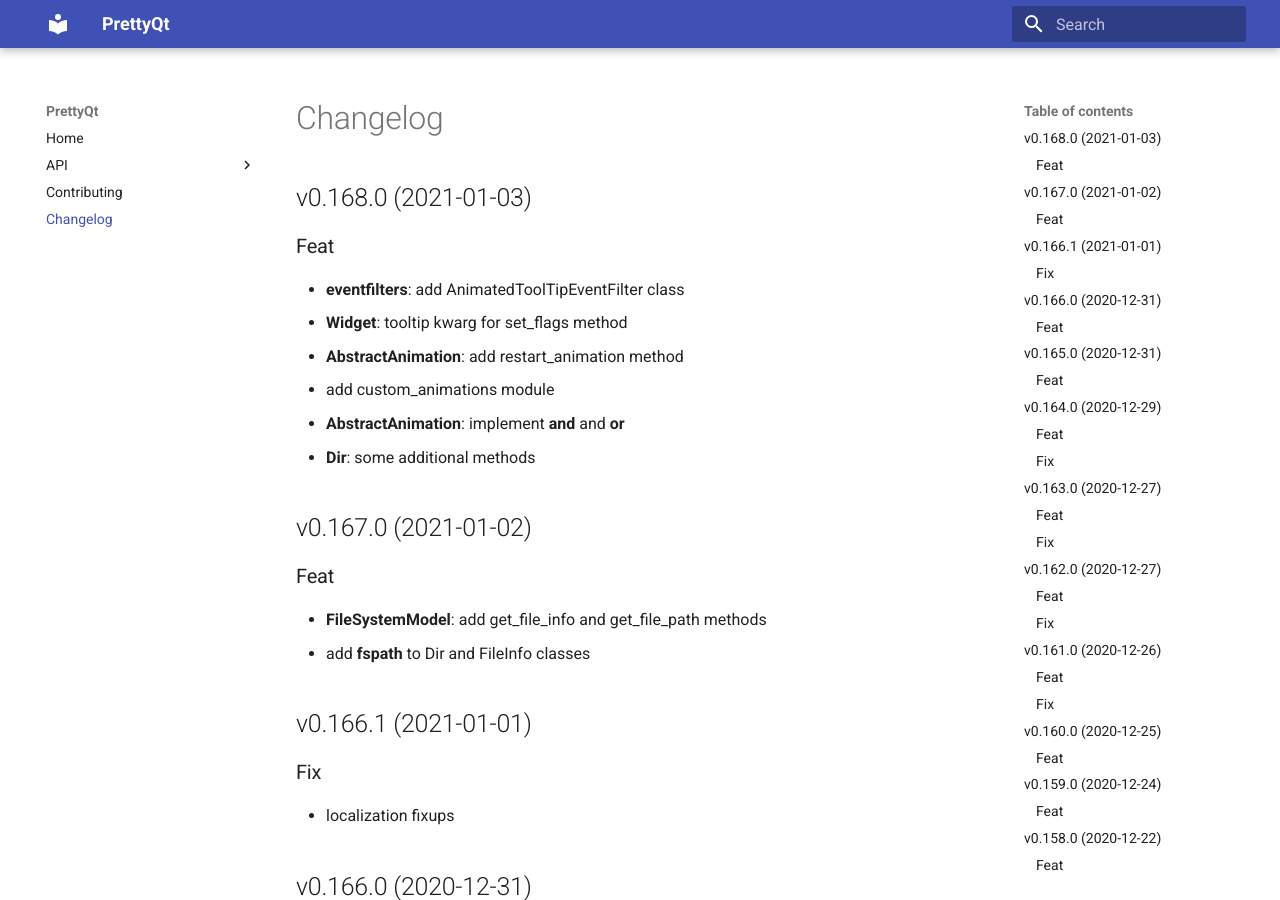
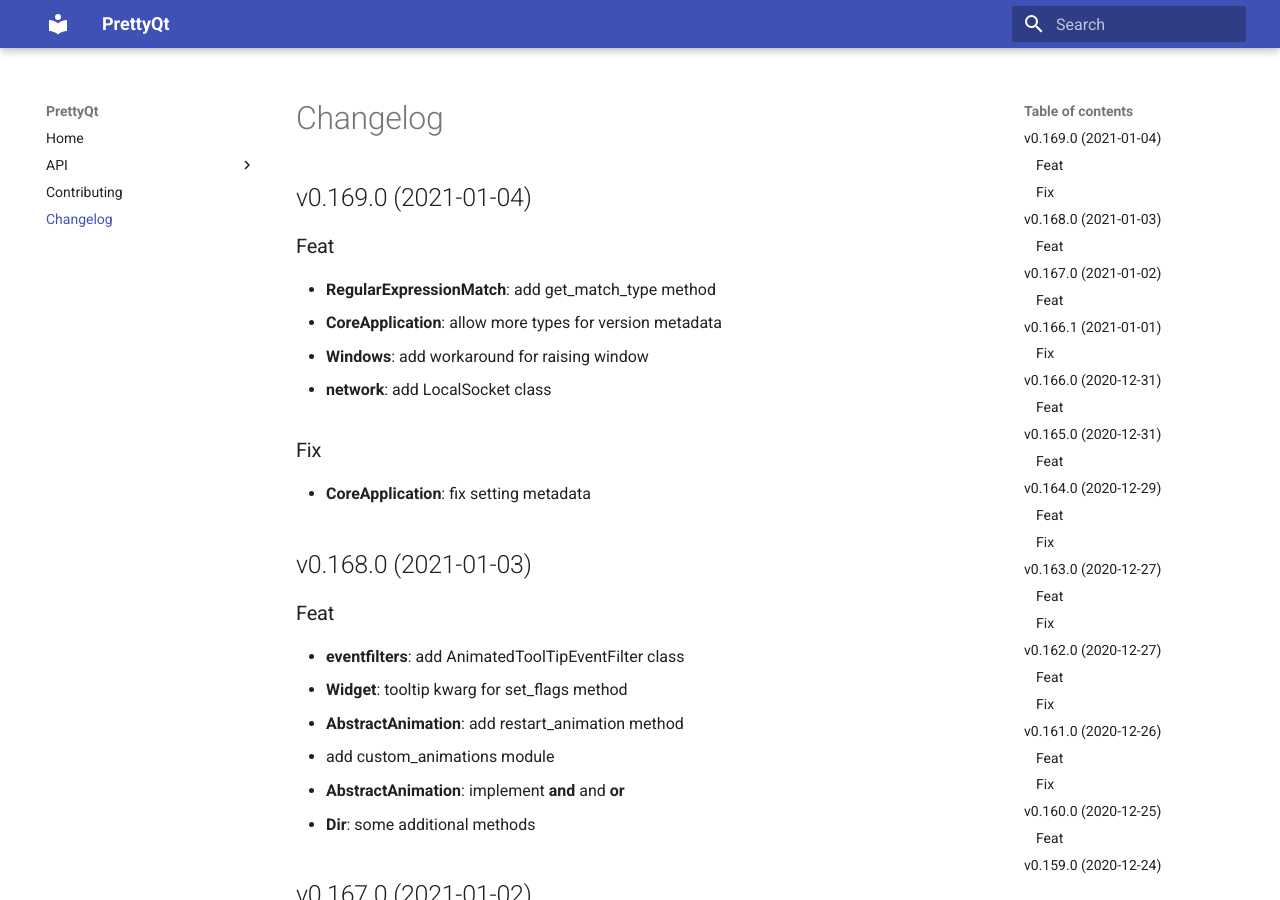
Before and after one commit to phil65/PrettyQt, an MkDocs documentation site: the page built from docs/changelog.md, in a window 1280 px wide and 900 px high. Built offline with MkDocs 1.6.1 and Material for MkDocs 9.7.7, drawn with Linux system fonts in a browser that asks for light colours.

Commit message:
bump: version 0.168.0 → 0.169.0

```diff
--- a/docs/changelog.md
+++ b/docs/changelog.md
@@ -1,3 +1,16 @@
+## v0.169.0 (2021-01-04)
+
+### Feat
+
+- **RegularExpressionMatch**: add get_match_type method
+- **CoreApplication**: allow more types for version metadata
+- **Windows**: add workaround for raising window
+- **network**: add LocalSocket class
+
+### Fix
+
+- **CoreApplication**: fix setting metadata
+
 ## v0.168.0 (2021-01-03)
 
 ### Feat
--- a/prettyqt/__init__.py
+++ b/prettyqt/__init__.py
@@ -2,7 +2,7 @@
 
 __author__ = """Philipp Temminghoff"""
 __email__ = "phil65@kodi.tv"
-__version__ = "0.168.0"
+__version__ = "0.169.0"
 
 
 def debug():
--- a/pyproject.toml
+++ b/pyproject.toml
@@ -1,6 +1,6 @@
 [tool.poetry]
 name = "PrettyQt"
-version = "0.168.0"
+version = "0.169.0"
 description = "A pythonic layer on top of PyQt5 / PySide2 / PySide6"
 readme = 'docs/index.md'
 repository = "https://github.com/phil65/prettyqt"
@@ -135,7 +135,7 @@
 '''
 [tool.commitizen]
 name = "cz_conventional_commits"
-version = "0.168.0"
+version = "0.169.0"
 tag_format = "v$version"
 version_files = [
     "prettyqt/__init__.py:__version__",
--- a/setup.py
+++ b/setup.py
@@ -37,6 +37,6 @@
     packages=find_packages(),
     test_suite="tests",
     url="https://github.com/phil65/prettyqt",
-    version="0.168.0",
+    version="0.169.0",
     zip_safe=False,
 )
```
Also changed, not shown: CHANGELOG.md (+13 -0 lines).
